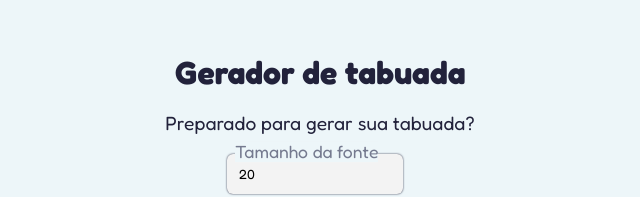
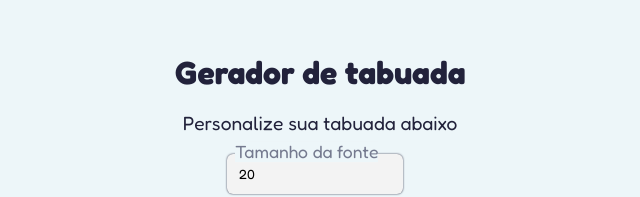
Before and after one commit to Victoreisdavid/gerador-de-tabuada, a Next.js app: page / in a window 1280 px wide. Shown: the part 107-304 px from the top of the page, without its empty margins (320-960 px from the left). Built offline with nearby package versions, Linux system fonts and the light colour scheme.

Commit message:
Melhorei os textos

```diff
--- a/pages/index.js
+++ b/pages/index.js
@@ -126,7 +126,7 @@ export default function Main() {
             </Head>
             <header>
                 <h1>Gerador de tabuada</h1>
-                <p>Preparado para gerar sua tabuada?</p>
+                <p>Personalize sua tabuada abaixo</p>
                 <div id="inputs">
                     <input type="number" defaultValue={20} id="font-size" />
                     <div className="placeholder">
```
